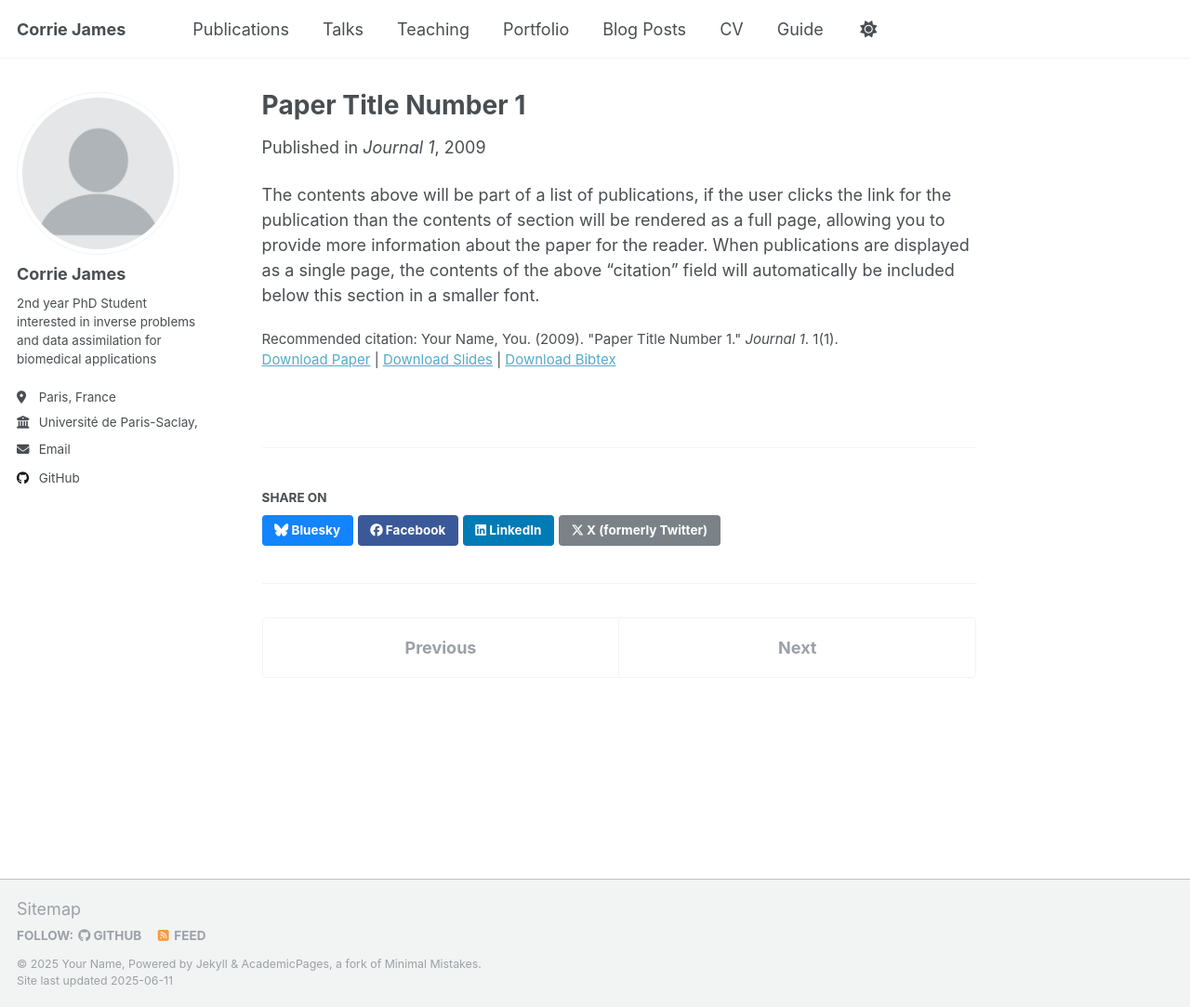
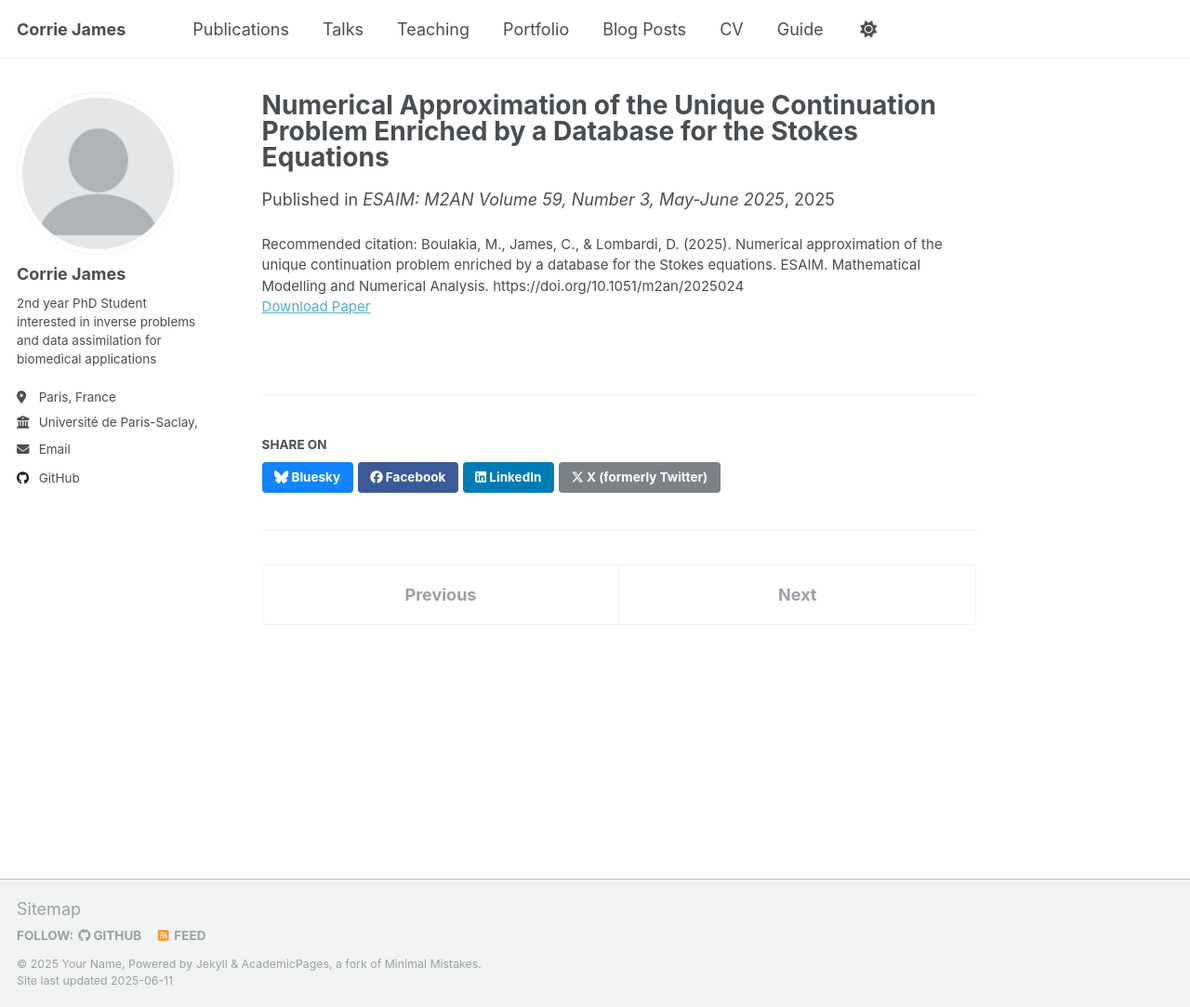
Before and after one commit to corriejames/corriejames.github.io, a Jekyll site: the page built from _publications/2009-10-01-paper-title-number-1.md, in a window 1280 px wide and 1083 px high. Shown: the whole window at 93% size. Built offline with Jekyll 4.4.1, drawn with Linux system fonts in a browser that asks for light colours.

Commit message:
Update 2009-10-01-paper-title-number-1.md

```diff
--- a/_publications/2009-10-01-paper-title-number-1.md
+++ b/_publications/2009-10-01-paper-title-number-1.md
@@ -1,14 +1,14 @@
 ---
-title: "Paper Title Number 1"
+title: "Numerical Approximation of the Unique Continuation Problem Enriched by a Database for the Stokes Equations"
 collection: publications
 category: manuscripts
-permalink: /publication/2009-10-01-paper-title-number-1
-excerpt: 'This paper is about the number 1. The number 2 is left for future work.'
-date: 2009-10-01
-venue: 'Journal 1'
-slidesurl: 'http://academicpages.github.io/files/slides1.pdf'
-paperurl: 'http://academicpages.github.io/files/paper1.pdf'
-bibtexurl: 'http://academicpages.github.io/files/bibtex1.bib'
-citation: 'Your Name, You. (2009). &quot;Paper Title Number 1.&quot; <i>Journal 1</i>. 1(1).'
+permalink: 'https://www.esaim-m2an.org/articles/m2an/abs/2025/03/m2an240237/m2an240237.html'
+excerpt: 'This paper studies the unique continuation problem for the Stokes equations given a database of population measurements.'
+date: 2025-05-27
+venue: 'ESAIM: M2AN Volume 59, Number 3, May-June 2025'
+#slidesurl: 'http://academicpages.github.io/files/slides1.pdf'
+paperurl: 'https://www.esaim-m2an.org/articles/m2an/abs/2025/03/m2an240237/m2an240237.html'
+#bibtexurl: 'http://academicpages.github.io/files/bibtex1.bib'
+citation: 'Boulakia, M., James, C., & Lombardi, D. (2025). Numerical approximation of the unique continuation problem enriched by a database for the Stokes equations. ESAIM. Mathematical Modelling and Numerical Analysis. https://doi.org/10.1051/m2an/2025024'
 ---
-The contents above will be part of a list of publications, if the user clicks the link for the publication than the contents of section will be rendered as a full page, allowing you to provide more information about the paper for the reader. When publications are displayed as a single page, the contents of the above "citation" field will automatically be included below this section in a smaller font.
+<!-- The contents above will be part of a list of publications, if the user clicks the link for the publication than the contents of section will be rendered as a full page, allowing you to provide more information about the paper for the reader. When publications are displayed as a single page, the contents of the above "citation" field will automatically be included below this section in a smaller font. -->
```
